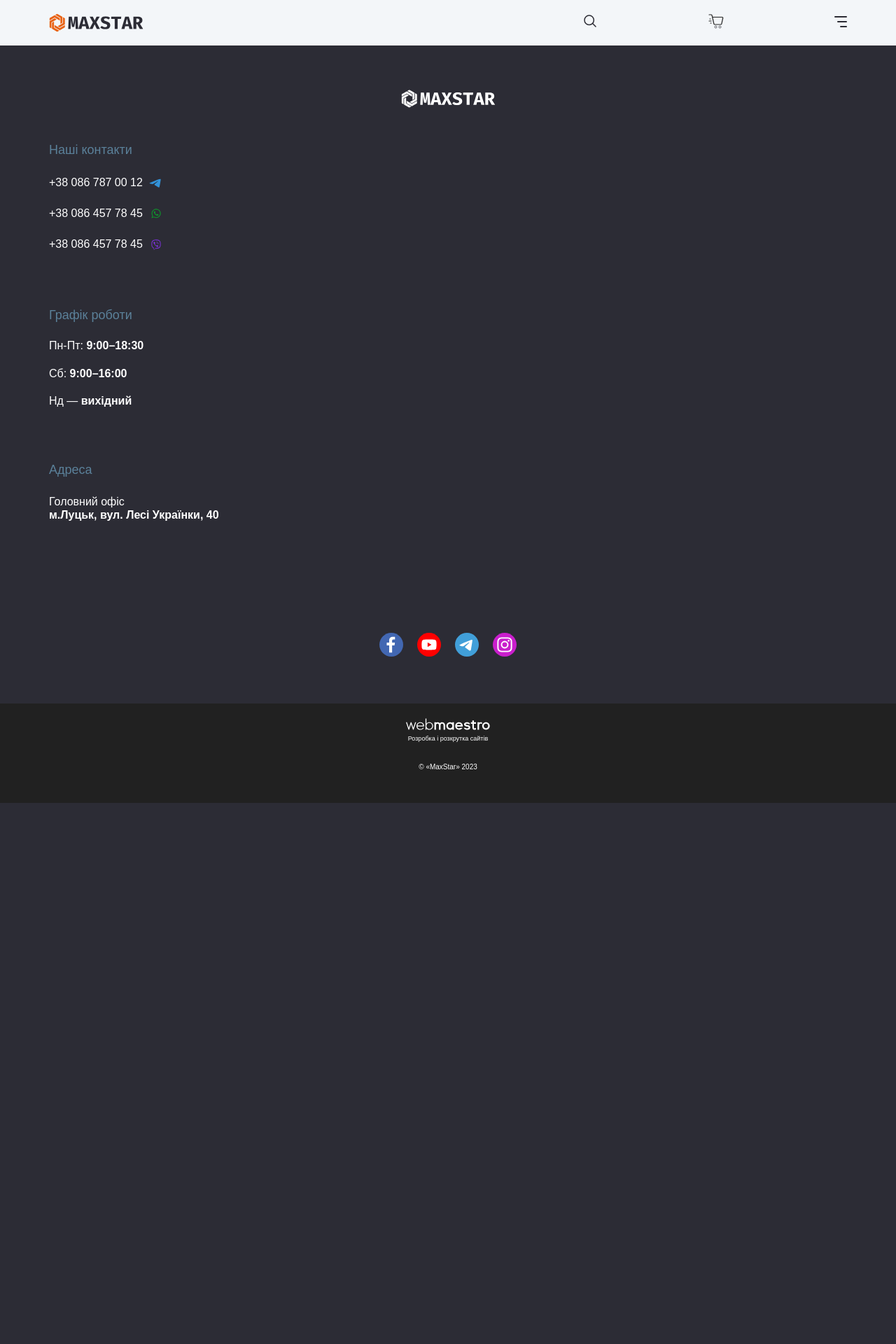
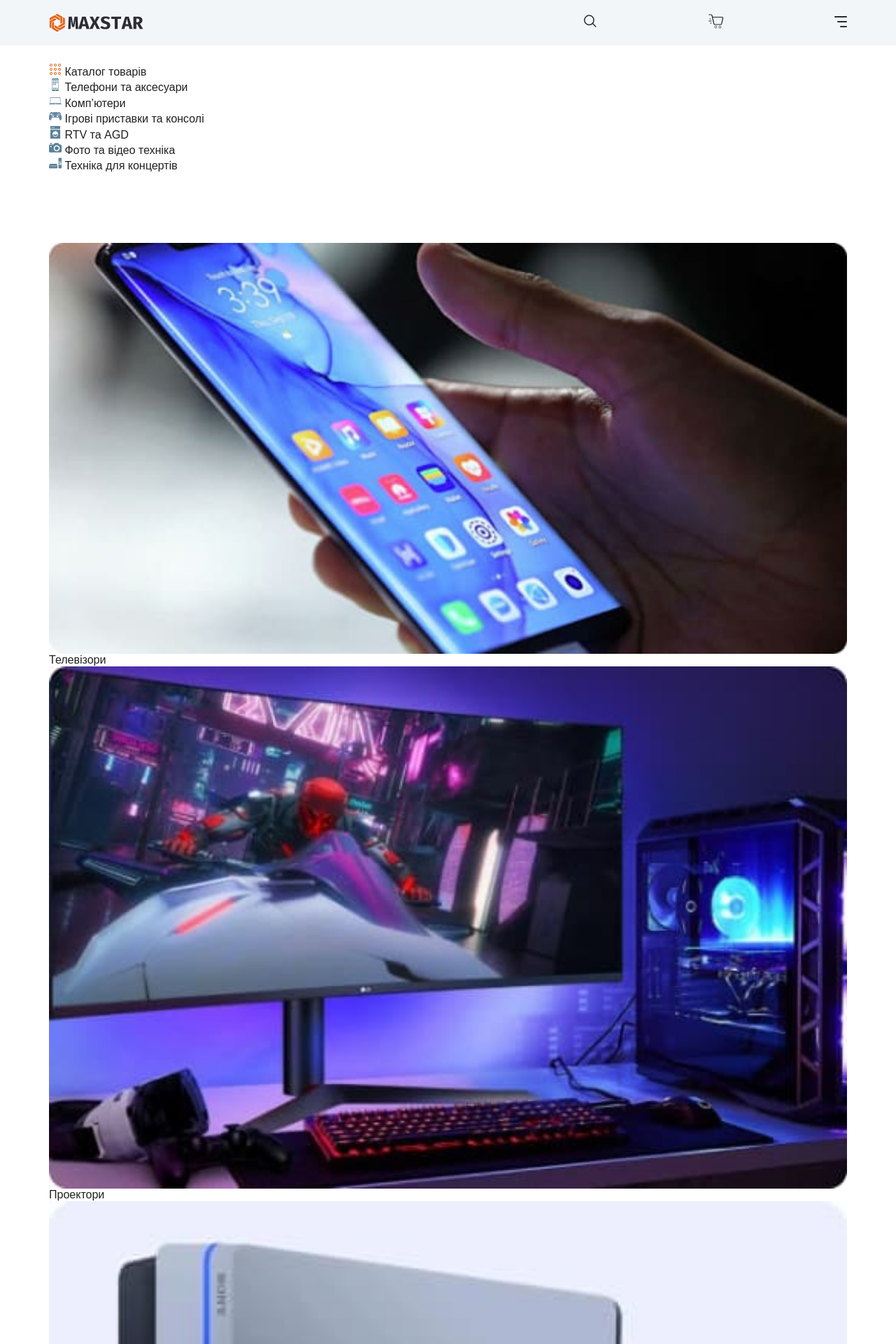
Before and after one commit to n1k0nss/maxstar, a Laravel app: page / in a window 1280 px wide. Shown: the top 1920 px of the page at 70% size. Before the commit the page ends 1147 px from the top, so only its background shows below. Run offline with Laravel 10, Linux system fonts and the light colour scheme; style sheets or scripts are compiled from the project's sources; some web fonts are replaced.

Commit message:
improved html code, added categories

```diff
--- a/resources/views/main/index.blade.php
+++ b/resources/views/main/index.blade.php
@@ -2,5 +2,134 @@
 
 @section('content')
 
+<section class="hero__section section">
+    <div class="hero__container container">
+        <nav hero__nav>
+            <ul class="nav-list list">
+                <li class="nav-list__item">
+                    <a href="#" class="nav-link">
+                        <svg width="18" height="18">
+                            <use href="./img/main/sprite.svg#icon-category_menu"></use>
+                        </svg>
+                        <span>Каталог товарів</span>
+                    </a>
+                </li>
+                <li class="nav-list__item">
+                    <a href="#" class="nav-link">
+                        <svg width="18" height="18">
+                            <use href="./img/main/sprite.svg#icon-category_phone"></use>
+                        </svg>
+                        <span>Телефони та аксесуари</span>
+                    </a>
+                </li>
+                <li class="nav-list__item">
+                    <a href="#" class="nav-link">
+                        <svg width="18" height="18">
+                            <use href="./img/main/sprite.svg#icon-category_note"></use>
+                        </svg>
+                        <span>Комп’ютери</span>
+                    </a>
+                </li>
+                <li class="nav-list__item">
+                    <a href="#" class="nav-link">
+                        <svg width="18" height="18">
+                            <use href="./img/main/sprite.svg#icon-category_game"></use>
+                        </svg>
+                        <span>Ігрові приставки та консолі</span>
+                    </a>
+                </li>
+                <li class="nav-list__item">
+                    <a href="#" class="nav-link">
+                        <svg width="18" height="18">
+                            <use href="./img/main/sprite.svg#icon-category_washing"></use>
+                        </svg>
+                        <span>RTV та AGD</span>
+                    </a>
+                </li>
+                <li class="nav-list__item">
+                    <a href="#" class="nav-link">
+                        <svg width="18" height="18">
+                            <use href="./img/main/sprite.svg#icon-category_photo"></use>
+                        </svg>
+                        <span>Фото та відео техніка</span>
+                    </a>
+                </li>
+                <li class="nav-list__item">
+                    <a href="#" class="nav-link">
+                        <svg width="18" height="18">
+                            <use href="./img/main/sprite.svg#icon-category_pult"></use>
+                        </svg>
+                        <span>Техніка для концертів</span>
+                    </a>
+                </li>
+            </ul>
+        </nav>
+        <div class="hero__slider">
+
+        </div>
+    </div>
+</section>
+
+<section class="brands__section section">
+    <div class="brands__container container">
+        {{-- Swiper --}}
+    </div>
+</section>
+
+<section class="categories__section section">
+    <div class="categories__container container">
+        <ul class="categories-list list">
+            <li class="categories-list__item">
+                <a href="">
+                    <img src="./img/main/categories/mobile.jpg" alt="">
+                    <span>Телевізори</span>
+                </a>
+            </li>
+            <li class="categories-list__item">
+                <a href="">
+                    <img src="./img/main/categories/comp.jpg" alt="">
+                    <span>Проектори</span>
+                </a>
+            </li>
+            <li class="categories-list__item">
+                <a href="">
+                    <img src="./img/main/categories/game.jpg" alt="">
+                    <span>Аудіо для дому</span>
+                </a>
+            </li>
+            <li class="categories-list__item">
+                <a href="">
+                    <img src="./img/main/categories/wash.jpg" alt="">
+                    <span>Домашні кінотеатри</span>
+                </a>
+            </li>
+            <li class="categories-list__item">
+                <a href="">
+                    <img src="./img/main/categories/photo.jpg" alt="">
+                    <span>Аксесуари</span>
+                </a>
+            </li>
+            <li class="categories-list__item">
+                <a href="">
+                    <img src="./img/main/categories/concert .jpg" alt="">
+                    <span>Фото та відео техніка</span>
+                </a>
+            </li>
+
+        </ul>
+    </div>
+</section>
+
+<section class="actions__section section">
+    <div class="actions__container-mobile container">
+
+    </div>
+
+    <div class="actions__container">
+
+    </div>
+
+</section>
+
 
 @endsection
```
Also changed, not shown: public/img/main/categories/comp.jpg (added), public/img/main/categories/concert.jpg (added), public/img/main/categories/game.jpg (added), public/img/main/categories/mobile.jpg (added), public/img/main/categories/photo.jpg (added), public/img/main/categories/wash.jpg (added), resources/scss/main/components/_hero.scss (added).
